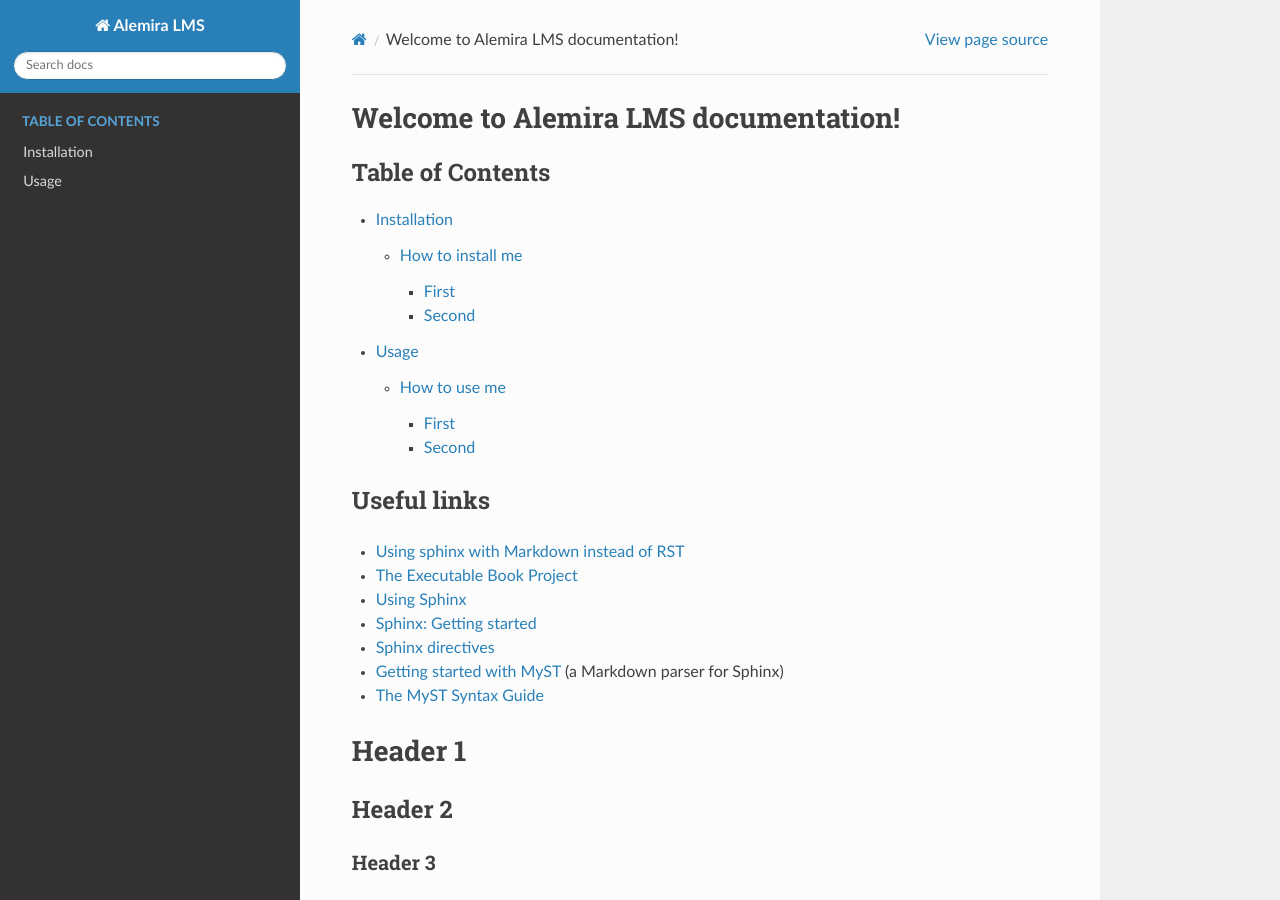
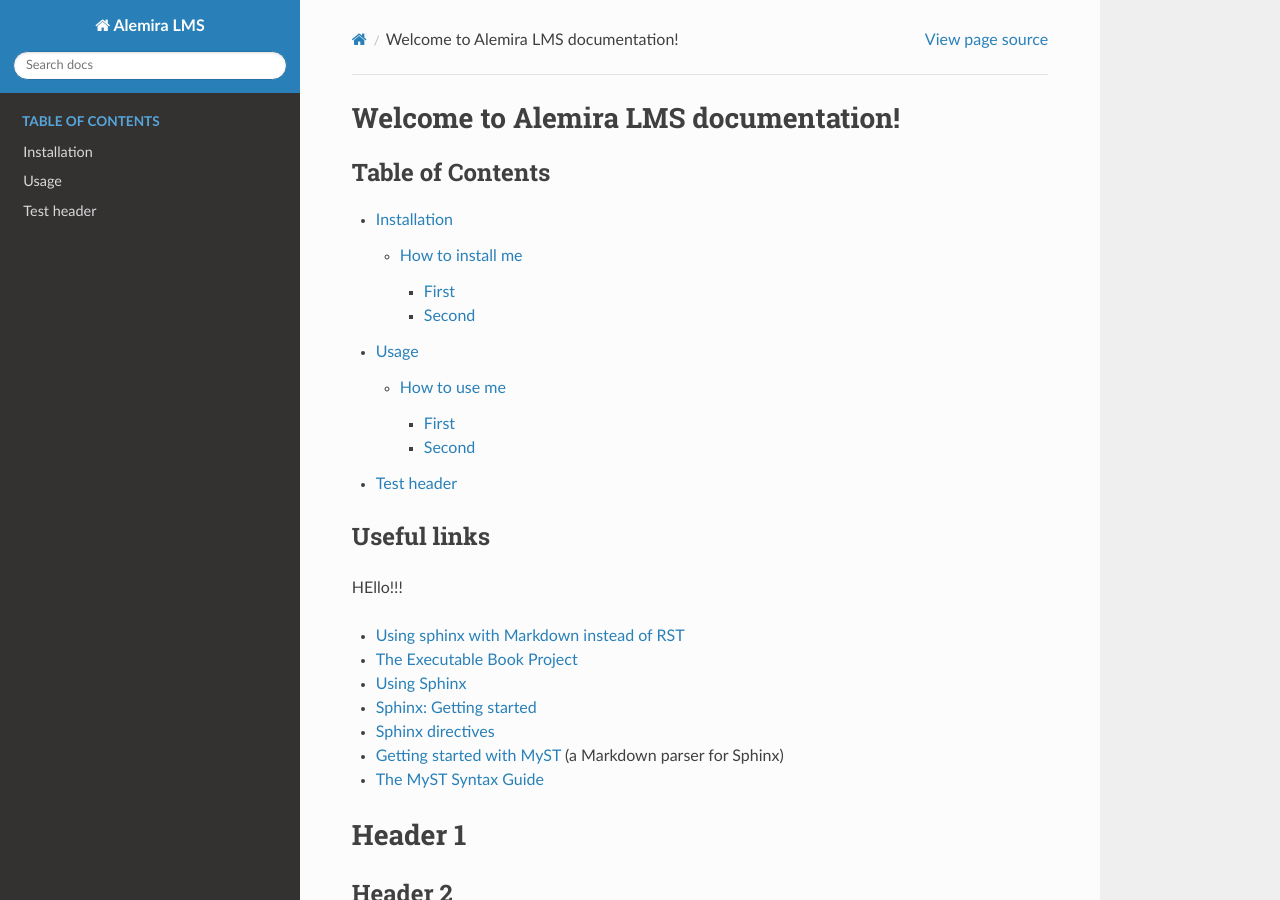
Before and after one commit to gorohoroh/sphinx-playground, a Sphinx documentation site: the page built from source/index.md, in a window 1280 px wide and 900 px high. Built offline with Sphinx 7.4.7 and the Read the Docs theme 2.0.0, drawn with Linux system fonts in a browser that asks for light colours.

Commit message:
test commit

````diff
--- a/source/index.md
+++ b/source/index.md
@@ -7,9 +7,11 @@
 
 usage/installation.md
 usage/usage.md
+test_folder/test.md
 ```
 
 ## Useful links
+HEllo!!!
 * [Using sphinx with Markdown instead of RST](https://stackoverflow.com/questions/2471804/using-sphinx-with-markdown-instead-of-rst)
 * [The Executable Book Project](https://executablebooks.org/en/latest/)
 * [Using Sphinx](https://www.sphinx-doc.org/en/master/usage/index.html)
--- /dev/null
+++ b/source/test_folder/test.md
@@ -0,0 +1 @@
+# Test header
````
